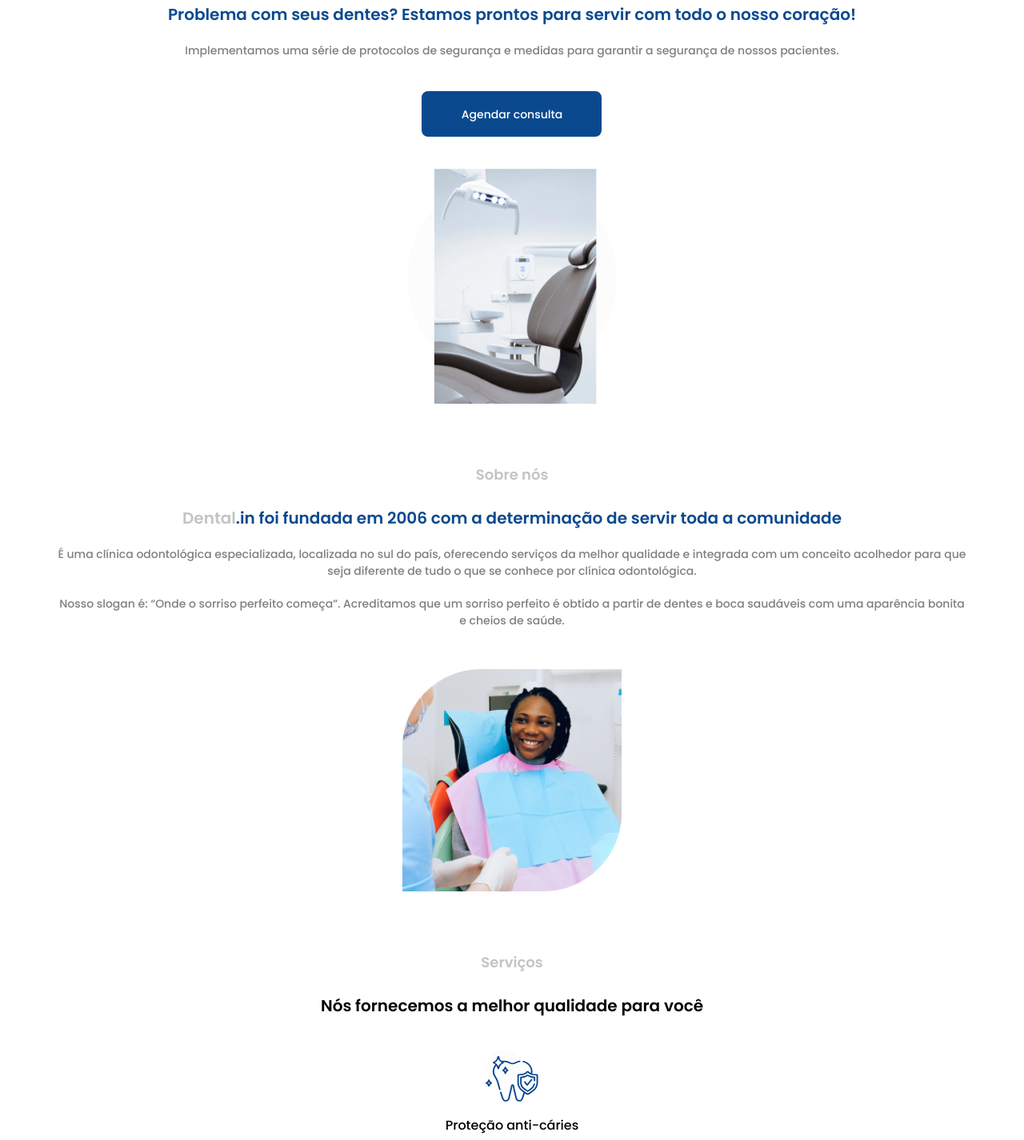
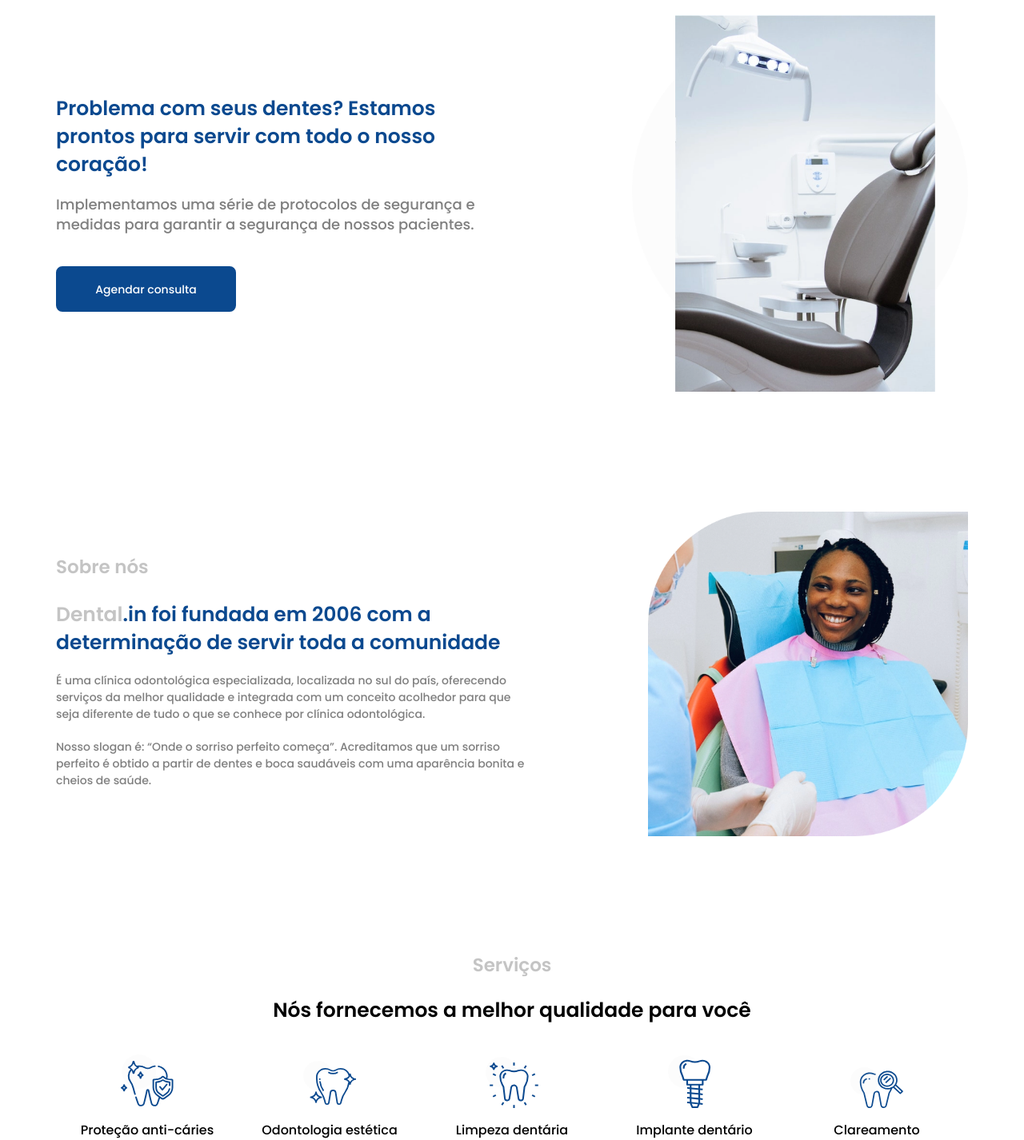
Before and after one commit to leandrosoaresgarcia/Projeto-Dental_in, a plain HTML site: page index.html in a window 1280 px wide. Shown: the part 127-1553 px from the top of the page at 80% size. Drawn offline with Linux system fonts and the light colour scheme.

Commit message:
Redimensionando o layout para 768px e 1024px

```diff
--- a/style.css
+++ b/style.css
@@ -271,3 +271,196 @@ body {
     font-size: 1.4rem;
     color: var(--gray-200);
 }
+
+@media (min-width: 768px) {
+
+    /* presentation */
+
+    .presentation {
+        flex-direction: row;
+    }
+
+    .presentation__container {
+        align-items: flex-start;
+        margin-right: 15rem;
+
+    }
+
+    .presentation__title {
+        text-align: left;
+        font-size: 2rem;
+    }
+
+    .presentation__text {
+        text-align: left;
+    }
+
+    .presentation__image {
+        margin-top: 0;
+    }
+
+    /* about-us */
+
+    .about-us {
+        flex-direction: row;
+    }
+
+    .about-us__container {
+        margin-right: 9.5rem;
+    }
+
+    .about-us__tag {
+        text-align: left;
+        font-size: 2rem;
+    }
+
+    .about-us__title {
+        text-align: left;
+        font-size: 2rem;
+    }
+
+    .about-us__text {
+        text-align: left;
+    }
+
+    .about-us__image {
+        margin-top: 0;
+    }
+
+    /* services */
+
+    .services__tag {
+        font-size: 2rem;
+    }
+
+    .services__title {
+        font-size: 2rem;
+    }
+
+    .services__container {
+        display: flex;
+        align-items: baseline;
+    }
+
+    .services__itens {
+        width: 100%;
+    }
+
+    /* information */
+
+    .information__container {
+        padding: 0;
+    }
+
+    .information {
+        flex-direction: row;
+    }
+
+    .information__tag {
+        font-size: 2rem;
+    }
+
+    .information__text {
+        font-size: 2rem;
+    }
+
+    .informmation__image {
+        margin-top: 0;
+    }
+}
+
+@media (min-width: 1024px) {
+
+    /* geral */
+
+    .about-us,
+    .services,
+    .information__container,
+    .footer {
+        margin-top: 15rem;
+    }
+
+    /* header */
+
+    .header__logo {
+        width: 18rem;
+    }
+
+    .header__button {
+        width: 18.3rem;
+        height: 4.5rem;
+        font-size: 1.4rem;
+    }
+
+    /* presentation */
+
+    .presentation__image {
+        max-width: 42rem;
+    }
+
+    .presentation__title {
+        text-align: left;
+        font-size: 2.5rem;
+        line-height: 3.5rem;
+    }
+
+    .presentation__text {
+        text-align: left;
+        font-size: 1.8rem;
+        line-height: 2.5rem;
+    }
+
+    /* about-us */
+
+    .about-us__container {
+        margin-right: 15rem;
+
+    }
+
+    .about-us__tag {
+        font-size: 2.3rem;
+    }
+
+    .about-us__title {
+        font-size: 2.5rem;
+        line-height: 3.5rem;
+    }
+
+    .about-us__image {
+        max-width: 40rem;
+    }
+
+    /* servicos */
+
+    .services__tag {
+        font-size: 2.3rem;
+    }
+
+    .services__title {
+        font-size: 2.5rem;
+    }
+
+    /* information */
+
+    .information {
+        margin-right: 1rem;
+    }
+
+    .information__tag {
+        font-size: 2.3rem;
+    }
+
+    .information__text {
+        font-size: 2rem;
+    }
+
+    .informmation__image {
+        max-width: 43rem;
+    }
+
+    .information__button {
+        width: 18rem;
+        height: 4.5rem;
+        font-size: 1.4rem;
+    }
+}
```
